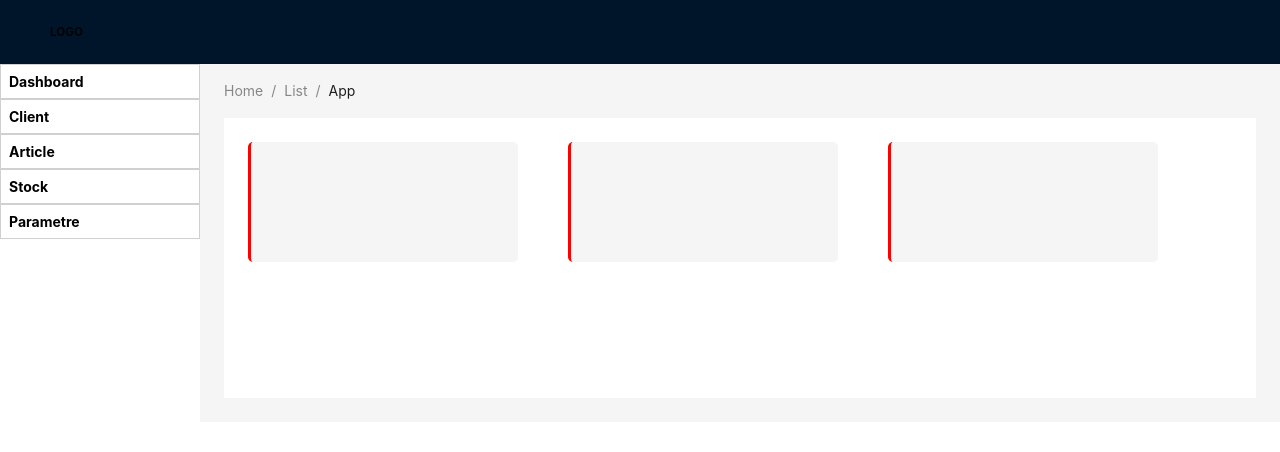
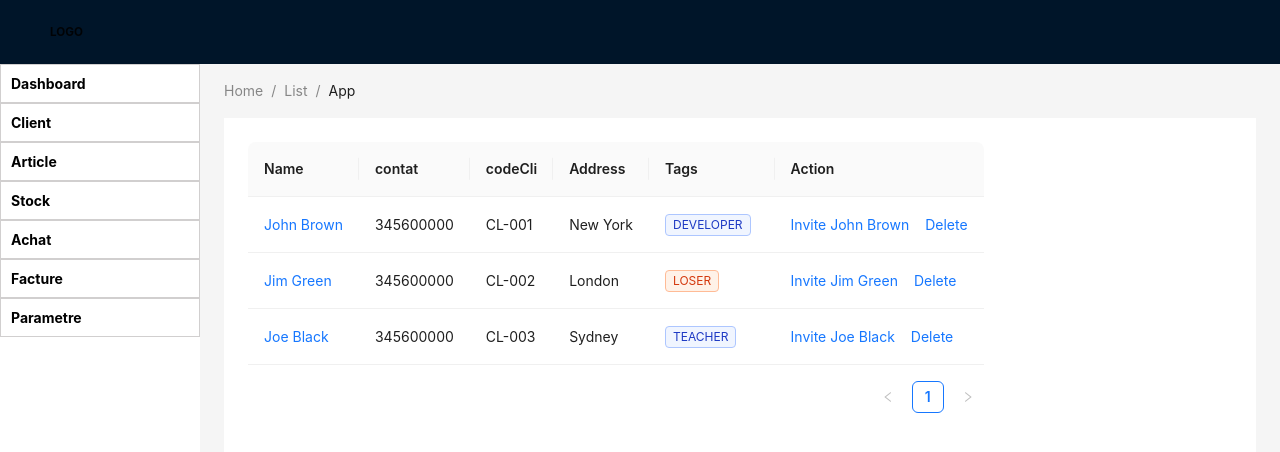
Before and after one commit to yvesludmila/ProjetFacturation, a React (Create React App) app: page /Client in a window 1280 px wide. Shown: the top 452 px of the page. Built offline with nearby package versions, Linux system fonts and the light colour scheme.

Commit message:
creat client

```diff
--- /dev/null
+++ b/src/Components/ClientList/Client.tsx
@@ -0,0 +1,97 @@
+import React from "react";
+import { Space, Table, Tag } from "antd";
+import type { ColumnsType } from "antd/es/table";
+
+interface DataType {
+  key: string;
+  name: string;
+  contact: number;
+  codeCli: string;
+  address: string;
+  tags: string[];
+}
+
+const columns: ColumnsType<DataType> = [
+  {
+    title: "Name",
+    dataIndex: "name",
+    key: "name",
+    render: (text) => <a>{text}</a>,
+  },
+  {
+    title: "contat",
+    dataIndex: "contact",
+    key: "contact",
+  },
+  {
+    title: "codeCli",
+    dataIndex: "codeCli",
+    key: "codeCli",
+  },
+  {
+    title: "Address",
+    dataIndex: "address",
+    key: "address",
+  },
+  {
+    title: "Tags",
+    key: "tags",
+    dataIndex: "tags",
+    render: (_, { tags }) => (
+      <>
+        {tags.map((tag) => {
+          let color = tag.length > 5 ? "geekblue" : "green";
+          if (tag === "loser") {
+            color = "volcano";
+          }
+          return (
+            <Tag color={color} key={tag}>
+              {tag.toUpperCase()}
+            </Tag>
+          );
+        })}
+      </>
+    ),
+  },
+  {
+    title: "Action",
+    key: "action",
+    render: (_, record) => (
+      <Space size="middle">
+        <a>Invite {record.name}</a>
+        <a>Delete</a>
+      </Space>
+    ),
+  },
+];
+
+const data: DataType[] = [
+  {
+    key: "1",
+    name: "John Brown",
+    codeCli: "CL-001",
+    contact: 345600000,
+    address: "New York",
+    tags: ["developer"],
+  },
+  {
+    key: "2",
+    name: "Jim Green",
+    codeCli: "CL-002",
+    contact: 345600000,
+    address: "London",
+    tags: ["loser"],
+  },
+  {
+    key: "3",
+    name: "Joe Black",
+    codeCli: "CL-003",
+    contact: 345600000,
+    address: "Sydney",
+    tags: ["teacher"],
+  },
+];
+
+const Client: React.FC = () => <Table columns={columns} dataSource={data} />;
+
+export default Client;
--- a/src/Components/Layout/Layout.tsx
+++ b/src/Components/Layout/Layout.tsx
@@ -6,8 +6,9 @@ import {
   NotificationOutlined,
   UserOutlined,
 } from "@ant-design/icons";
-import Dashboard from "../Dashboard/Dashboard";
+// import Dashboard from "../Dashboard/Dashboard";
 import SiderMenu from "../SiderMenu/SiderMenu";
+import Client from "../ClientList/Client";
 
 const { Header, Content, Sider } = Layout;
 const items1: MenuProps["items"] = ["1", "2"].map((key) => ({
@@ -77,9 +78,10 @@ const App: React.FC = () => {
             }}
           >
             <div style={{ display: "flex", gap: "50px" }}>
+              {/* <Dashboard />
               <Dashboard />
-              <Dashboard />
-              <Dashboard />
+              <Dashboard /> */}
+              <Client />
             </div>
           </Content>
         </Layout>
--- a/src/Components/SiderMenu/SiderMenu.scss
+++ b/src/Components/SiderMenu/SiderMenu.scss
@@ -4,7 +4,7 @@
         display: block;
         h4 {
             width: 100%;
-            padding: 8px;
+            padding: 10px;
             border: 1px solid rgb(209, 207, 207);
         }
     }
--- a/src/Components/SiderMenu/SiderMenu.tsx
+++ b/src/Components/SiderMenu/SiderMenu.tsx
@@ -9,6 +9,8 @@ const SiderMenu = () => {
         <h4>Client</h4>
         <h4>Article</h4>
         <h4>Stock</h4>
+        <h4>Achat</h4>
+        <h4>Facture</h4>
         <h4>Parametre</h4>
       </div>
     </div>
```
